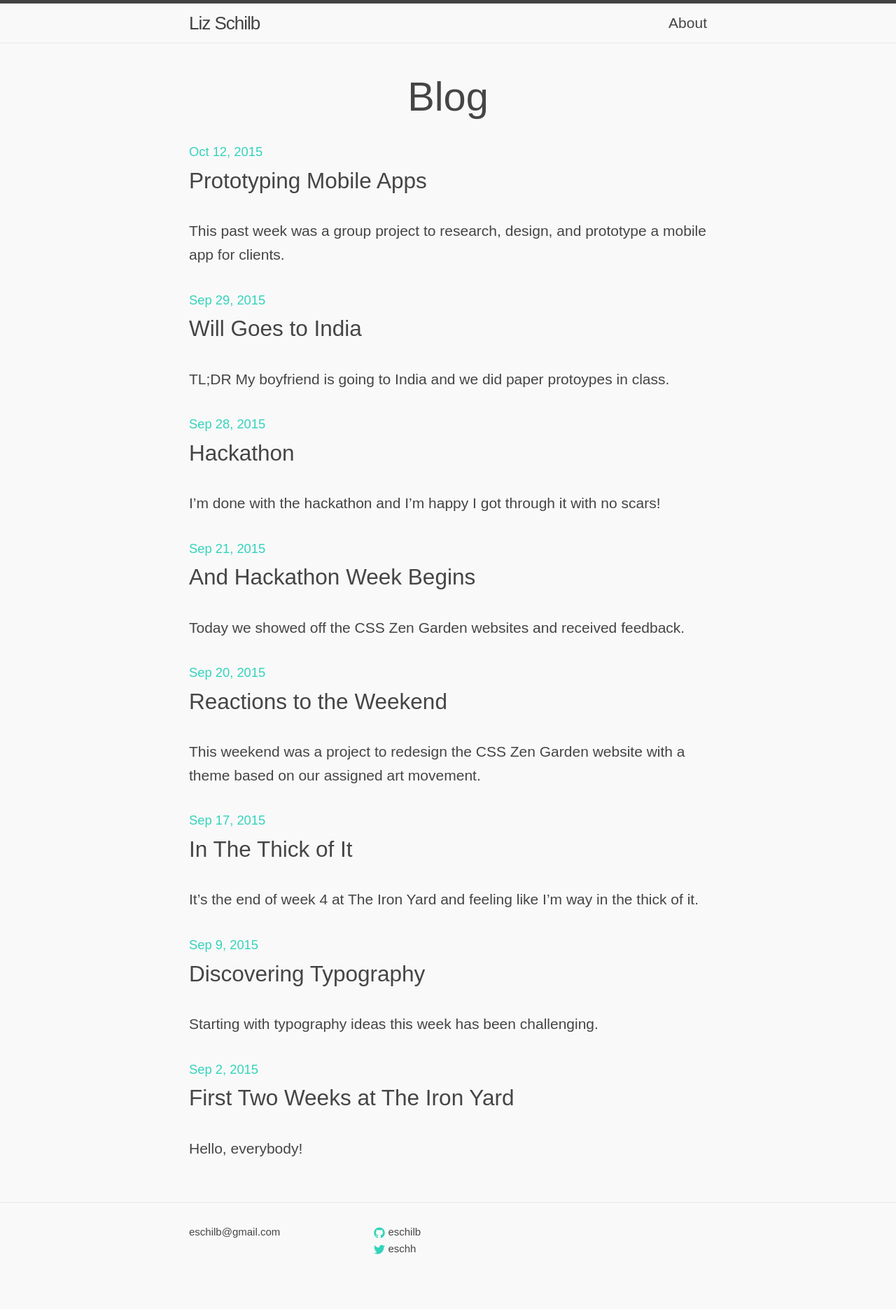
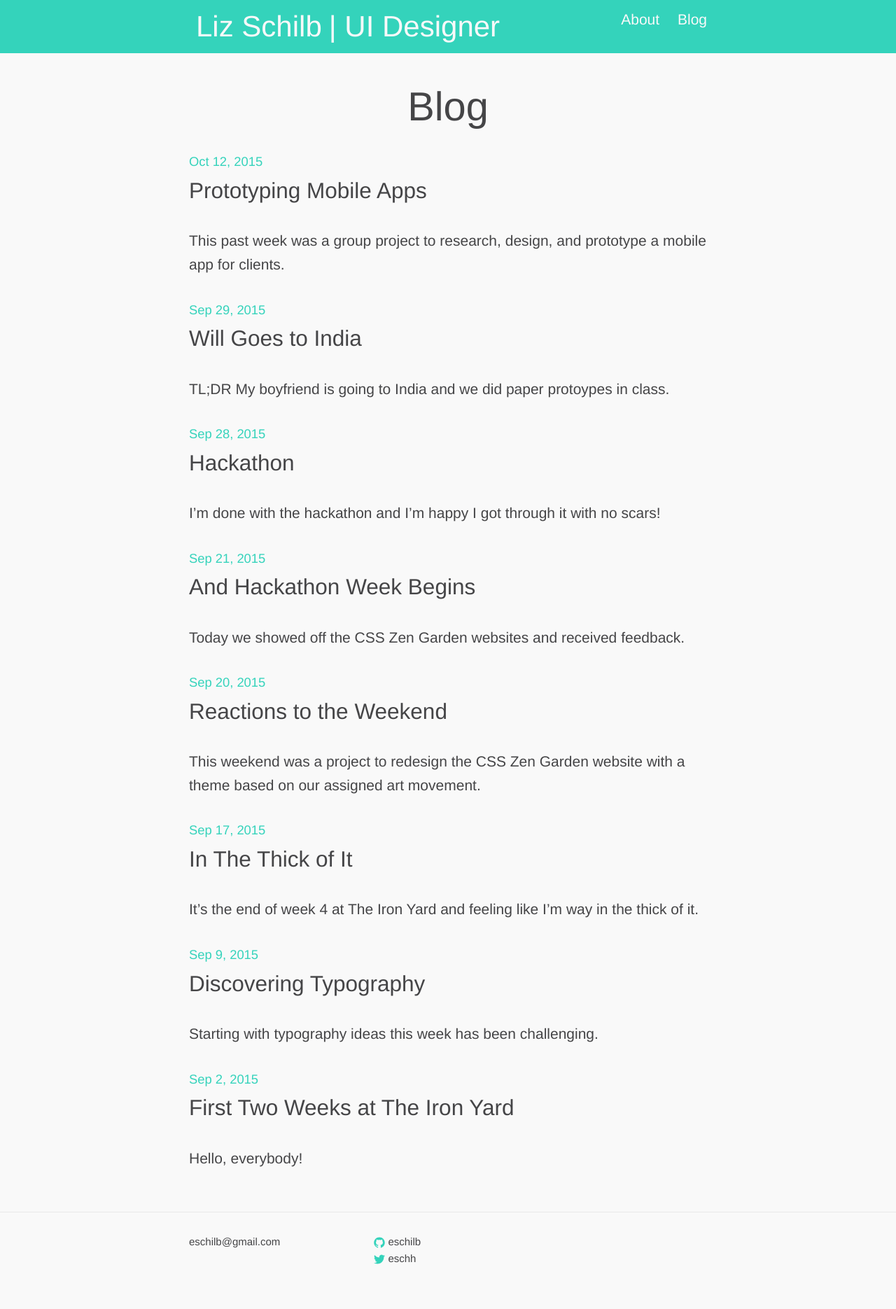
Before and after one commit to eschilb/Liz_Schilb_Portfolio, a Jekyll site: the page built from index.html, in a window 1280 px wide. Shown: the whole page at 70% size. Built offline with Jekyll 4.4.1, drawn with Linux system fonts in a browser that asks for light colours.

Commit message:
Added colors, styling to header, added blog page

```diff
--- a/_includes/header.html
+++ b/_includes/header.html
@@ -2,7 +2,8 @@
 
   <div class="wrapper">
 
-    <a class="site-title" href="{{ site.baseurl }}/">{{ site.title }}</a>
+    <a class="site-title" href="{{ site.baseurl }}/">{{ site.title }} </a>
+    <span class="site-title"><span class="divider">  |</span> UI Designer</span>
 
     <nav class="site-nav">
       <a href="#" class="menu-icon">
--- a/_sass/_base.scss
+++ b/_sass/_base.scss
@@ -92,13 +92,17 @@
     color: $brand-color;
     text-decoration: none;
 
-    &:visited {
-        color: lighten($brand-color, 25%);
-    }
+    // &:visited {
+    //     color: lighten($brand-color, 25%);
+    // }
 
-    &:hover {
-        color: $text-color;
-    }
+    //  {
+    //     text-shadow: 1px 1px #fcb165;
+    // }
+
+    // &:hover {
+    //     color: $text-color;
+    // }
 }
 
 
--- a/_sass/_layout.scss
+++ b/_sass/_layout.scss
@@ -2,24 +2,45 @@
  * Site header
  */
 .site-header {
-    border-top: 5px solid $grey-color-dark;
-    border-bottom: 1px solid $grey-color-light;
+    // border-top: 5px solid $grey-color-dark;
+    // border-bottom: 1px solid $grey-color-light;
     min-height: 56px;
+    background-color: $green-color;
 
     // Positioning context for the mobile navigation icon
     position: relative;
 }
 
 .site-title {
-    font-size: 26px;
+    font-size: 2em;
     line-height: 56px;
-    letter-spacing: -1px;
+    // letter-spacing: -1px;
     margin-bottom: 0;
     float: left;
+    color: $header-text-color;
+    font-weight: 400;
+    padding: 10px 0 10px 10px;
 
-    &,
-    &:visited {
-        color: $grey-color-dark;
+    // &,
+    // &:visited {
+    //     color: $grey-color-dark;
+    // }
+}
+
+@include media-query($on-laptop) {
+    .site-title {
+        text-align: center;
+        display: block;
+        float: none;
+    }
+
+    .divider {
+        display: none;
+    }
+
+    .site-nav {
+        float: none;
+        text-align: center;
     }
 }
 
@@ -32,58 +53,62 @@
     }
 
     .page-link {
-        color: $text-color;
+        color: $header-text-color;
         line-height: $base-line-height;
+        padding-bottom: 5px;
 
+        &:hover {
+            border-bottom: 2px solid $skin-color;
+        }
         // Gaps between nav items, but not on the first one
         &:not(:first-child) {
             margin-left: 20px;
         }
     }
 
-    @include media-query($on-palm) {
-        position: absolute;
-        top: 9px;
-        right: 30px;
-        background-color: $background-color;
-        border: 1px solid $grey-color-light;
-        border-radius: 5px;
-        text-align: right;
+    @include media-query($on-laptop) {
+        float: none;
+        text-align: center;
+        // position: absolute;
+        // top: 9px;
+        // right: 30px;
+        // background-color: $green-color;
+        // border-radius: 5px;
 
-        .menu-icon {
-            display: block;
-            float: right;
-            width: 36px;
-            height: 26px;
-            line-height: 0;
-            padding-top: 10px;
-            text-align: center;
+        // .menu-icon {
+        //     display: block;
+        //     float: right;
+        //     line-height: 0;
+        //     // padding-top: 10px;
+        //     // padding-bottom: 10px;
+        //     text-align: center;
 
-            > svg {
-                width: 18px;
-                height: 15px;
+        //     > svg {
+        //         width: 44px;
+        //         height: 44px;
 
-                path {
-                    fill: $grey-color-dark;
-                }
-            }
-        }
+        //         path {
+        //             fill: $background-color;
+        //         }
+        //     }
+        // }
 
-        .trigger {
-            clear: both;
-            display: none;
-        }
+        // .trigger {
+        //     clear: both;
+        //     display: none;
+        // }
 
-        &:hover .trigger {
-            display: block;
-            padding-bottom: 5px;
-        }
+        // &:hover .trigger {
+        //     display: block;
+        //     padding-bottom: 5px;
+        // }
 
-        .page-link {
-            display: block;
-            padding: 5px 10px;
-        }
+        // .page-link {
+        //     display: block;
+        //     padding: 5px 10px;
+        // }
     }
+
 }
 
 
@@ -240,3 +265,7 @@
         }
     }
 }
+
+.post-excerpt p{
+    font-family: $body-copy;
+}
--- a/css/main.scss
+++ b/css/main.scss
@@ -6,8 +6,8 @@
 
 
 // Our variables
-$base-font-family: 'Soleil', Arial, sans-serif;
-$body-copy: Baskerville, serif;
+$base-font-family: 'Soleil', 'Helvetica', Arial, sans-serif;
+$body-copy: 'Baskerville URW', serif;
 $base-font-size:   21px;
 $small-font-size:  $base-font-size * 0.875;
 $base-line-height: 1.6;
@@ -22,8 +22,9 @@
 $grey-color-light: lighten($grey-color, 40%);
 $grey-color-dark:  darken($grey-color, 25%);
 
-
+$skin-color: #fcb165;
 $green-color: #34d3bb;
+$header-text-color: #f9f9f9;
 
 // Width of the content area
 $content-width:    800px;
```
Also changed, not shown: blog.md (added, +28 -0 lines).
